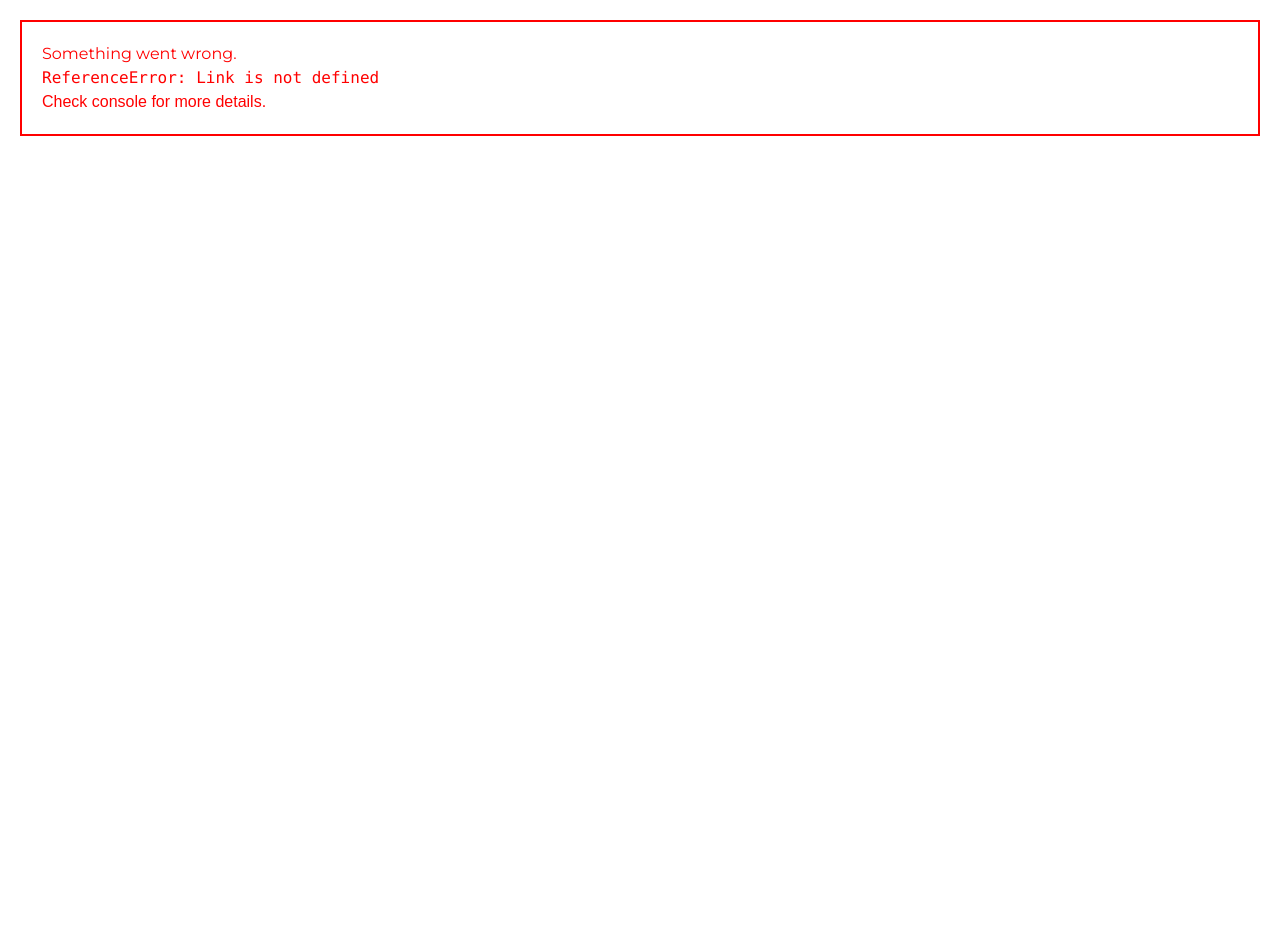
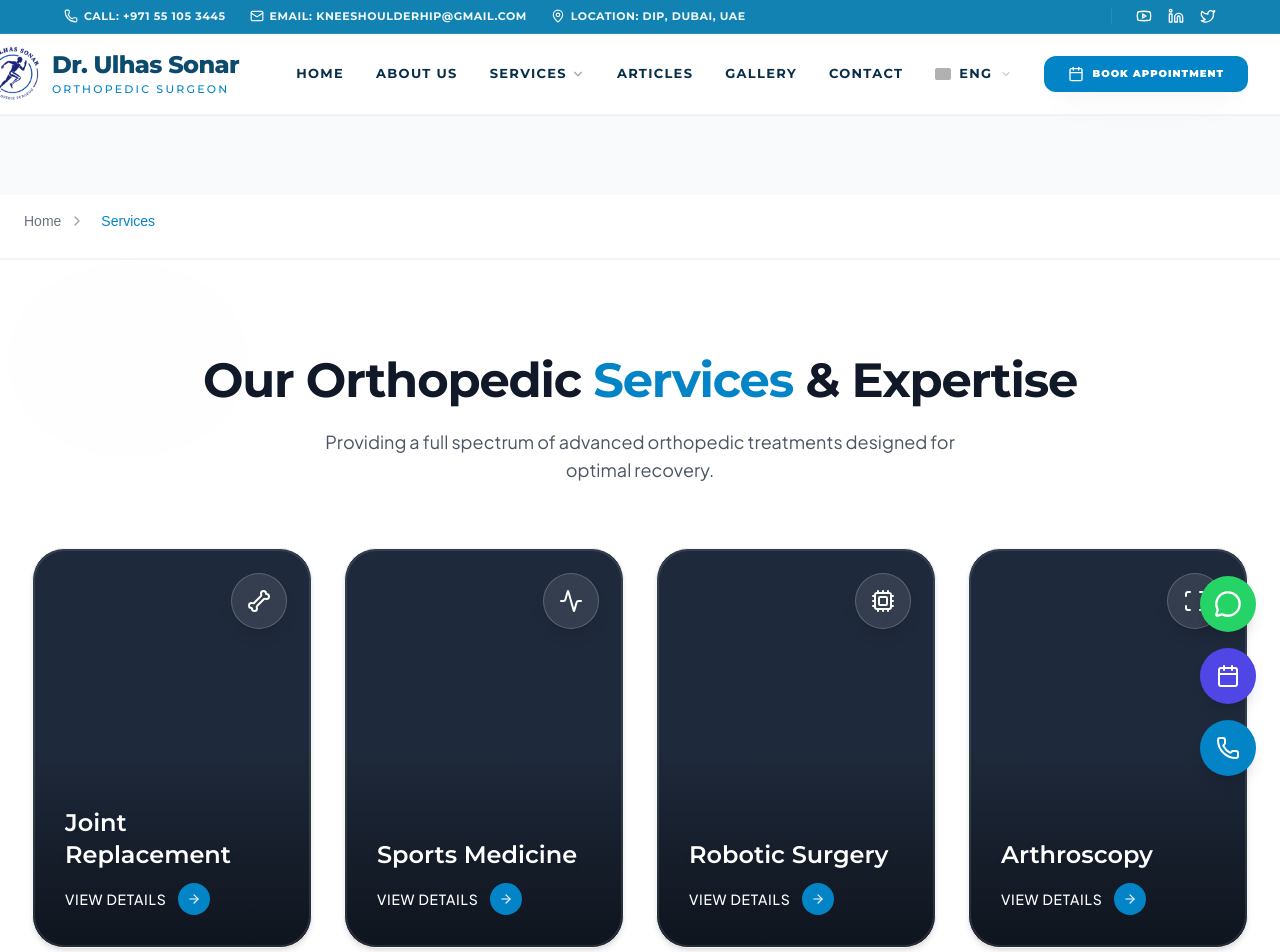
Before and after one commit to sabin876/Doctor-Port, a React (Vite) app: page /services in a window 1280 px wide. Shown: the top 952 px of the page. Before the commit the page ends 820 px from the top, so only its background shows below. Built offline with nearby package versions, Linux system fonts and the light colour scheme; grey boxes are pictures that could not be loaded; a web font is replaced by a local one.

Commit message:
Fix ReferenceError: Link is not defined in Services.jsx

```diff
--- a/src/components/Services.jsx
+++ b/src/components/Services.jsx
@@ -182,7 +182,7 @@ const Services = () => {
                                                 'physiotherapy'
                                             ];
                                             return (
-                                                <Link
+                                                <RouterLink
                                                     to={`/services/${serviceSlugs[index]}`}
                                                     className="inline-flex items-center gap-3 text-white font-medium text-sm tracking-wider uppercase hover:text-primary-300 transition-colors"
                                                 >
@@ -190,7 +190,7 @@ const Services = () => {
                                                     <div className="w-8 h-8 rounded-full bg-primary-600 flex items-center justify-center group-hover:bg-primary-500 transition-colors">
                                                         <ArrowRight size={14} className="group-hover:translate-x-0.5 transition-transform" />
                                                     </div>
-                                                </Link>
+                                                </RouterLink>
                                             );
                                         })()}
                                     </div>
```
